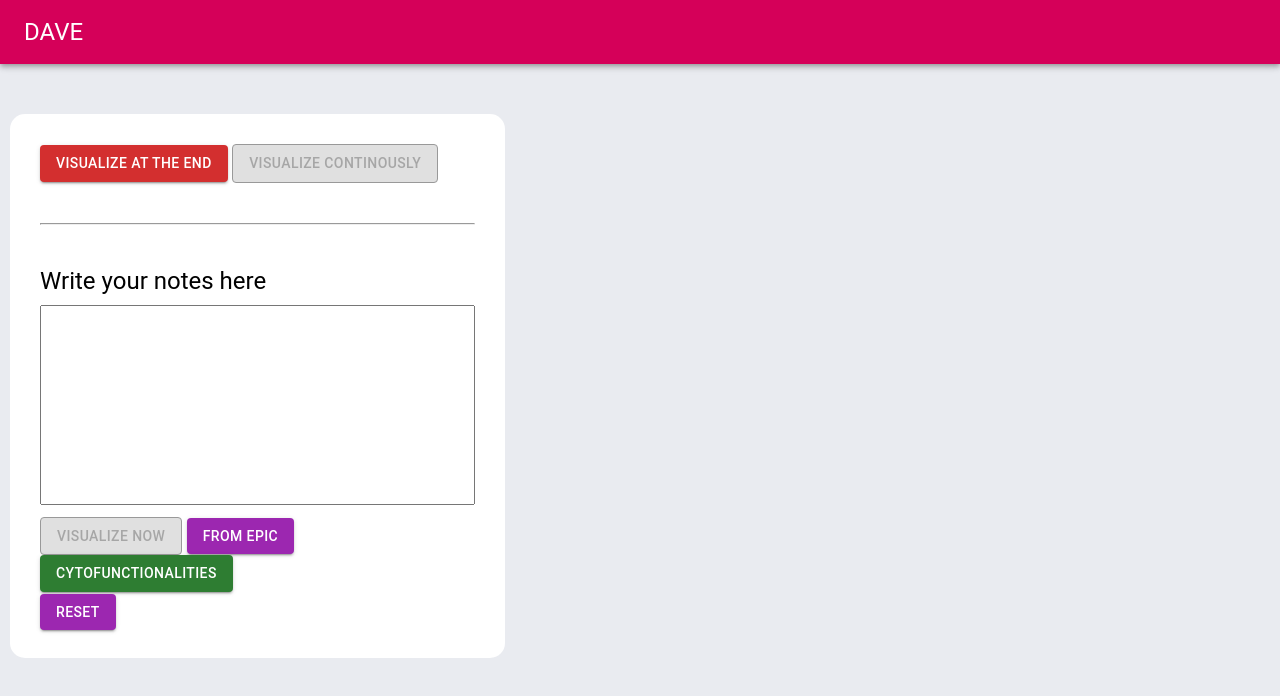
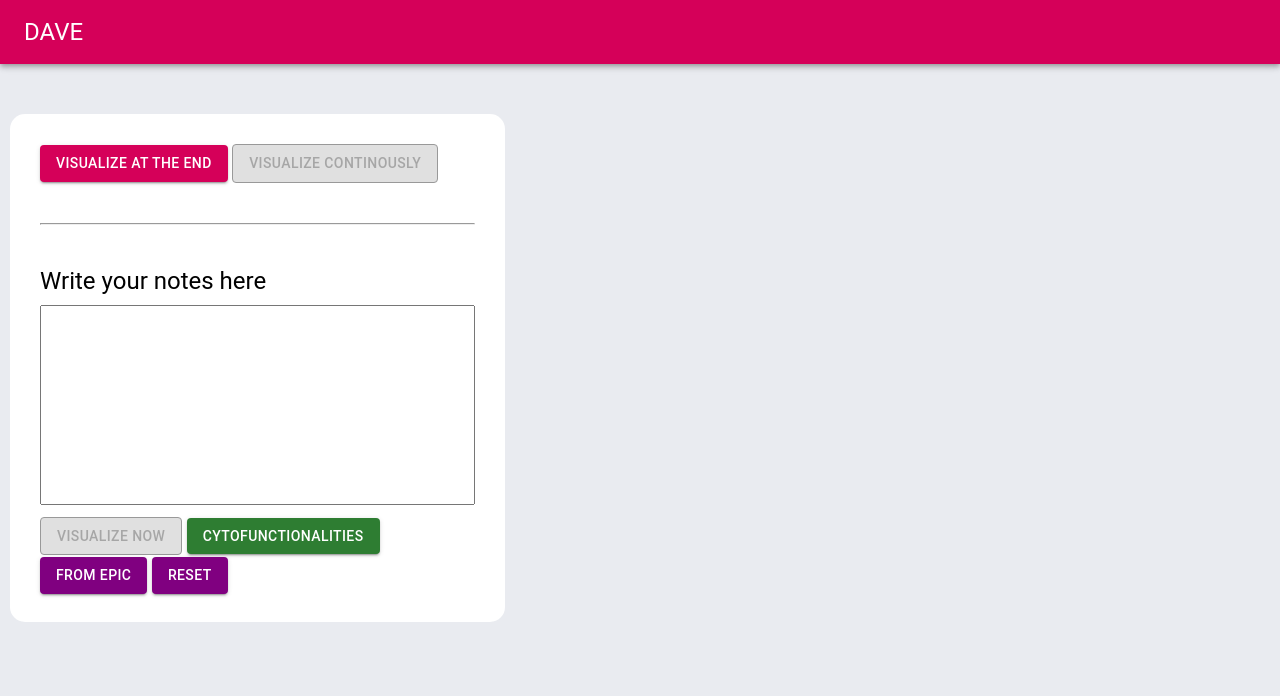
Before and after one commit to chadiabc/Dave-frontend, a React (Create React App) app: page / in a window 1280 px wide. Shown: the top 696 px of the page. Built offline with nearby package versions, Linux system fonts and the light colour scheme; what cytoscape-dagre would draw is missing.

Commit message:
changed button colors

```diff
--- a/src/App.js
+++ b/src/App.js
@@ -8,6 +8,7 @@ import Graphbox from "./graphBox";
 import { useRef } from "react";
 import { expandCollapse,expandCollapseUtilities} from 'cytoscape-expand-collapse';
 import { Button, Typography, AppBar, Toolbar } from "@mui/material";
+import ColorButton from "./styledButtons";
 
 
 //var expandCollapse = require("cytoscape-expand-collapse");
@@ -289,8 +290,8 @@ function App() {
           <div className="wrapper">
 
 
-            <Button className="Button" disabled={disableVisNow} color="error"  variant="contained" onClick={visualizeNowModefunction}>Visualize at the end</Button>&nbsp;
-            <Button className="Button" disabled={!disableVisNow} color="error"  variant="contained" onClick={visualizeContinouslyModefunction}>Visualize Continously</Button>
+          <ColorButton disabled={disableVisNow}  variant="contained" onClick={visualizeNowModefunction}>Visualize at the end</ColorButton>&nbsp;
+            <ColorButton disabled={!disableVisNow}  variant="contained" onClick={visualizeContinouslyModefunction}>Visualize Continously</ColorButton>
 
             <hr />
             <div>
@@ -298,11 +299,11 @@ function App() {
               <textarea id="clincalNotesTextField" name="clincalNotesTextField" rows="15" cols="100"
                 value={Notes} onChange={e => setNotes(e.target.value)} onKeyPress={(e) => checkKeyChanged(e)}>
               </textarea>
-              <Button className="Button" disabled={!disableVisNow} color="error"  variant="contained" onClick={visualizeNow}>Visualize Now</Button>&nbsp;
-              <Button className="Button" color="secondary"  variant="contained" onClick={FromEPIC} >From EPIC</Button>&nbsp;
+              <ColorButton disabled={!disableVisNow} variant="contained" onClick={visualizeNow}>Visualize Now</ColorButton>&nbsp;
               <Button className="test" color="success"  variant="contained" onClick={() => cytoRef.current.reset()}>Cytofunctionalities</Button>&nbsp;
               <div className="height">
-                <Button className="epic" color="secondary"  variant="contained" onClick={resetData} >Reset</Button>
+                <Button style={{backgroundColor: '#800080'}} variant="contained" onClick={FromEPIC} >From EPIC</Button>&nbsp;
+                <Button style={{backgroundColor: '#800080'}} variant="contained" onClick={resetData} >Reset</Button>
                 </div>
 
             </div>
--- /dev/null
+++ b/src/styledButtons.js
@@ -0,0 +1,15 @@
+import * as React from 'react';
+import { styled } from '@mui/material/styles';
+import Button from '@mui/material/Button';
+import Stack from '@mui/material/Stack';
+import { purple } from '@mui/material/colors';
+
+const ColorButton = styled(Button)(({ theme }) => ({
+    color: theme.palette.getContrastText(purple[500]),
+    backgroundColor:  '#d50059',
+    '&:hover': {
+      backgroundColor:  '#d50059',
+    },
+  }));
+
+export default ColorButton;
```
